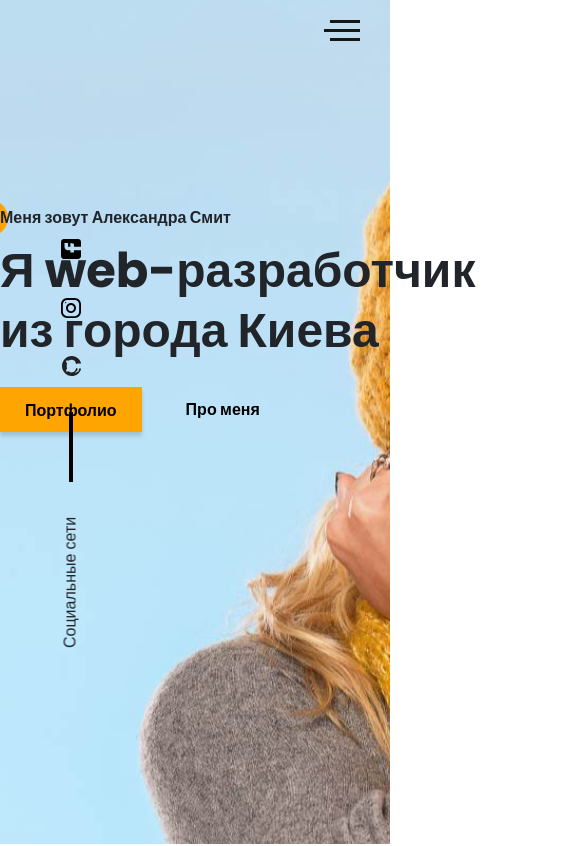
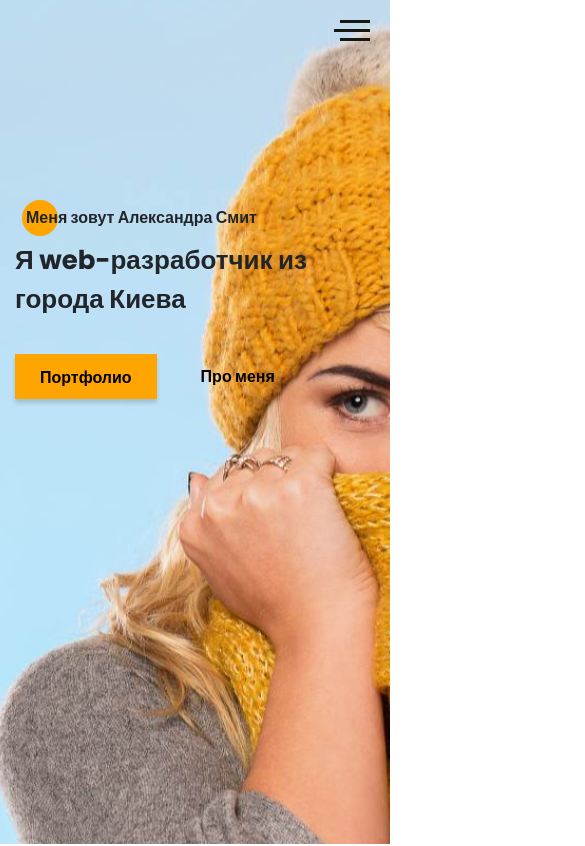
Before and after one commit to olehdev83/portfolio, a website: page src/index.html in a window 390 px wide. Shown: the top 846 px of the page, 585 px wide, since content can reach past the window. Drawn offline with nearby package versions, Linux system fonts and the light colour scheme; files that its build step writes are made by us from their sources; files whose address does not match are found by name.

Commit message:
Адптировали menu и section promo

```diff
--- a/package.json
+++ b/package.json
@@ -17,7 +17,8 @@
     "gulp-htmlmin": "^5.0.1",
     "gulp-imagemin": "^6.2.0",
     "gulp-rename": "^1.4.0",
-    "gulp-sass": "^5.1.0"
+    "gulp-sass": "^5.1.0",
+    "sass": "^1.58.3"
   },
   "browserslist": [
     "last 1 version",
--- a/src/index.html
+++ b/src/index.html
@@ -127,7 +127,7 @@
 
 	</section>
 
-	<section class="about">
+	<!-- <section class="about">
 		<div class="container">
 
 			<div class="about__wrapper">
@@ -181,9 +181,9 @@
 			</div>
 
 		</div>
-	</section>
+	</section> -->
 
-	<section class="experience">
+	<!-- <section class="experience">
 		<div class="container">
 
 			<h2 class="title title_fz16 title__section-title">Опыт</h2>
@@ -268,9 +268,9 @@
 			</div>
 
 		</div>
-	</section>
+	</section> -->
 
-	<section class="skills">
+	<!-- <section class="skills">
 		<div class="container">
 			<h2 class="title title_fz16 title__section-title">Навыки</h2>
 			<h3 class="title title_fz36 title__section-subtitle">Что я использую в работе</h3>
@@ -396,9 +396,9 @@
 
 			</div>
 		</div>
-	</section>
+	</section> -->
 
-	<section class="portfolio">
+	<!-- <section class="portfolio">
 		<div class="container">
 			<h2 class="title title_fz16 title__section-title">Портфолио</h2>
 			<h3 class="title title_fz36 title__section-subtitle">Мои работы</h3>
@@ -431,9 +431,9 @@
 				</a>
 			</div>
 		</div>
-	</section>
+	</section> -->
 
-	<section class="price">
+	<!-- <section class="price">
 		<div class="container">
 			<h2 class="title title_fz16 title__section-title">Прайс-лист</h2>
 			<div class="line"></div>
@@ -479,9 +479,9 @@
 			</div>
 
 		</div>
-	</section>
+	</section> -->
 
-	<section class="contacts">
+	<!-- <section class="contacts">
 		<div class="container">
 			<div class="contacts__wrapper">
 				<div class="contacts__photo">
@@ -538,7 +538,7 @@
 				</div>
 			</div>
 		</div>
-	</section>
+	</section> -->
 
 	<script src="js/script.js"></script>
 </body>
--- /dev/null
+++ b/src/sass/blocks/media/media.scss
@@ -0,0 +1,73 @@
+@media(max-width: 1439px){
+	.sidepanel{
+		display: none;
+	}
+}
+@media(max-width: 1200px){
+	.container{
+		max-width: 960px;
+	}
+}
+@media(max-width: 992px){
+	.container{
+		max-width: 720px;
+	}
+}
+@media(max-width: 768px){
+	.container{
+		max-width: 540px;
+	}
+	.title{
+		&_fz48{
+			font-size: 29px;
+		}
+	}
+	.promo{
+		&__title{
+			width: 300px;
+			line-height: 39px;
+		}
+		&__subtitle{
+			padding-left: 11px;
+			&:before{
+				right: 94%;
+			}
+		}
+		&__btns{
+			margin-top: 35px;
+		}
+	}
+
+}
+@media(max-width: 576px){
+	.container{
+		max-width: 100%;
+		padding: 0 15px
+	}
+	.title{
+		&_fz48{
+			font-size: 26px;
+		}
+	}
+	.hamburger{
+		right: 20px
+	}
+	.menu{
+		&__block{
+			width: 250px;
+			padding-left: 20px;
+		}
+	}
+	.promo{
+		background: url('../img/main_bg.jpg') no-repeat 59%/cover;
+		&__title{
+			width: 294px;
+		}
+		&__subtitle{
+			padding-left: 11px;
+			&:before{
+				right: 88%;
+			}
+		}
+	}
+}
--- a/src/sass/style.scss
+++ b/src/sass/style.scss
@@ -38,3 +38,4 @@ h1, h2, h3, h4, h5, h6{
 @import 'blocks/portfolio/portfolio';
 @import 'blocks/price/price';
 @import 'blocks/contacts/contacts';
+@import 'blocks/media/media.scss';
```
Also changed, not shown: dist/css/blocks/media/media.min.css (added), dist/css/style.min.css, dist/index.html, src/css/style.css (added), src/sass/blocks/css/media.css (added), 4 other files.
